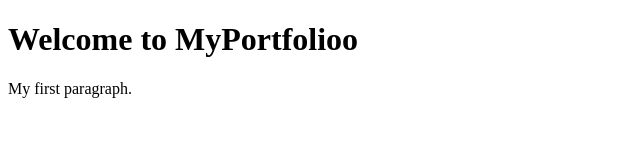
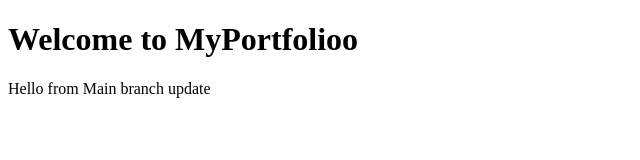
Before and after one commit to priyankatanneru/Myproject, a plain HTML site: page index.html in a window 1280 px wide. Shown: the whole page, without its empty margins (0-640 px from the left). Drawn offline with Linux system fonts and the light colour scheme.

Commit message:
Main branch: Update index.html

```diff
--- a/index.html
+++ b/index.html
@@ -3,7 +3,7 @@
 <body>
 
 <h1>Welcome to MyPortfolioo</h1>
-<p>My first paragraph.</p>
+<p>Hello from Main branch update</p>
 
 </body>
 </html>
```
